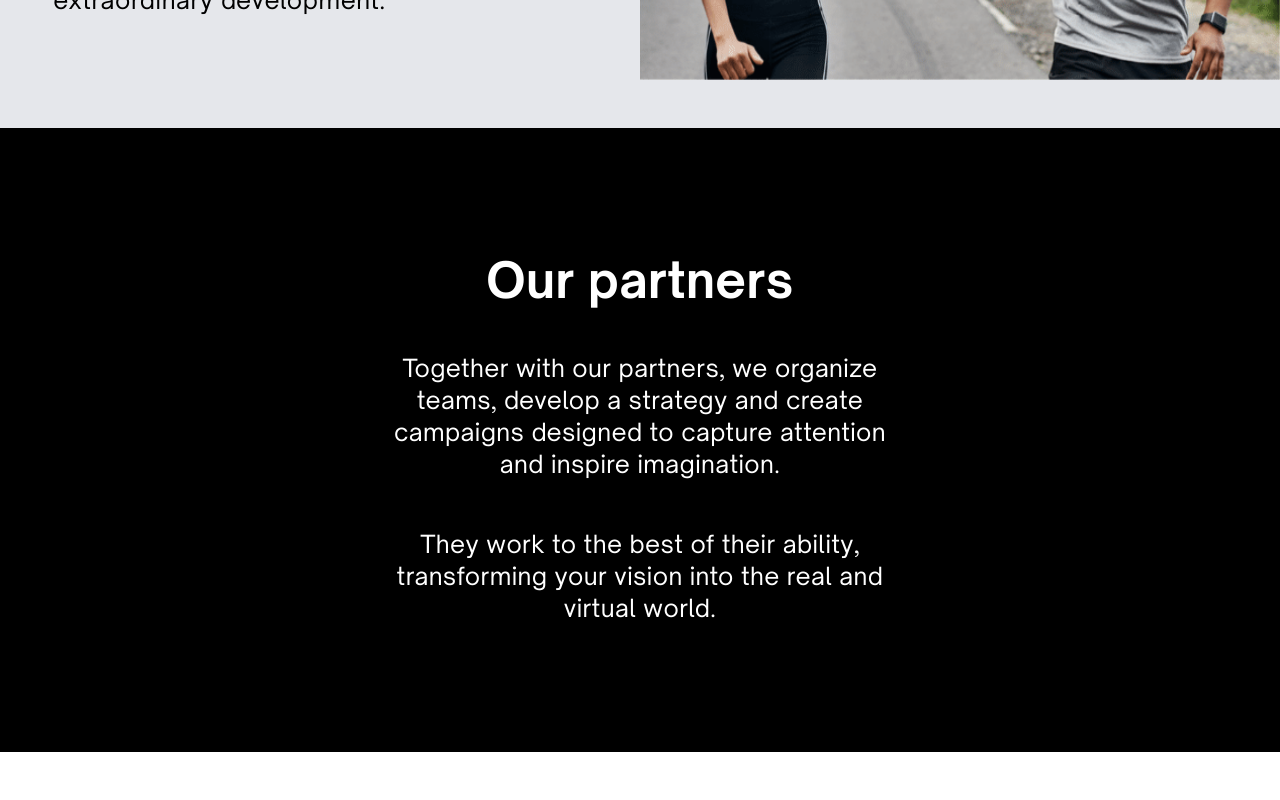
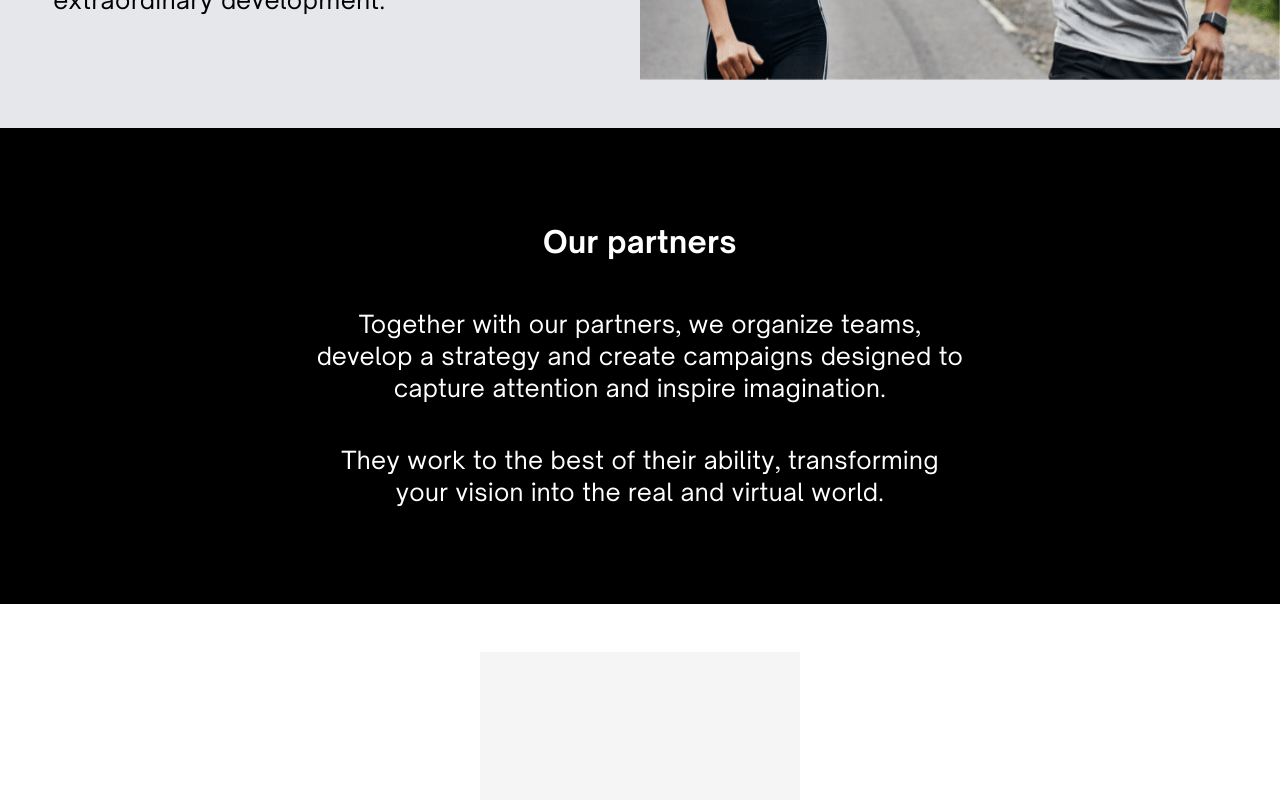
Before and after one commit to shafrazi/arrow-accel, a Next.js app: page /about-us in a window 1280 px wide. Shown: the part 4520-5320 px from the top of the page. Built offline with nearby package versions, Linux system fonts and the light colour scheme.

Commit message:
fix partner upper section

```diff
--- a/components/partners.js
+++ b/components/partners.js
@@ -1,19 +1,27 @@
 export default function Partners() {
   return (
     <div className="flex flex-col w-full tracking-wide">
-      <div className="w-full flex flex-col bg-black text-white justify-center items-center py-6 md:py-12 lg:py-[8rem]">
-        <h2 className="text-white text-2xl md:text-2xl lg:text-5xl font-bold">
-          Our partners
-        </h2>
-        <p className="text-white text-lg md:text-2xl mt-5 md:mt-8 lg:mt-12 text-center w-full px-4 md:px-0 md:w-1/2 lg:w-2/5">
-          Together with our partners, we organize teams, develop a strategy and
-          create campaigns designed to capture attention and inspire
-          imagination.
-        </p>
-        <p className="text-white text-lg md:text-2xl mt-5 md:mt-8 lg:mt-12 text-center w-full px-4 md:px-0 md:w-1/2 lg:w-2/5">
-          They work to the best of their ability, transforming your vision into
-          the real and virtual world.
-        </p>
+      <div className="w-full flex flex-col bg-black text-white justify-center items-center py-8 md:py-10 lg:py-[6rem]">
+        <div className="flex flex-col w-full px-6 md:px-0 lg:w-2/3 text-center leading-relaxed">
+          <h2 className="text-white text-2xl md:text-2xl lg:text-3xl font-bold">
+            Our partners
+          </h2>
+          <p className="text-white text-lg mt-4 md:mt-6 lg:mt-12 md:text-2xl w-full md:px-0">
+            Together with our partners, we organize teams,
+          </p>
+          <p className="text-white text-lg md:text-2xl w-full md:px-0">
+            develop a strategy and create campaigns designed to
+          </p>
+          <p className="text-white text-lg md:text-2xl w-full md:px-0">
+            capture attention and inspire imagination.
+          </p>
+          <p className="text-white mt-3 md:mt-5 lg:mt-10 text-lg md:text-2xl w-full md:px-0">
+            They work to the best of their ability, transforming
+          </p>
+          <p className="text-white text-lg md:text-2xl w-full md:px-0">
+            your vision into the real and virtual world.
+          </p>
+        </div>
       </div>
       <div className="flex flex-col md:flex-row w-full px-4 lg:px-[10rem] my-5 lg:my-12">
         <div className="w-full px-6 lg:px-8 lg:w-1/3 flex flex-col py-10 lg:py-[10rem] text-xl text-center lg:pr-10">
```
